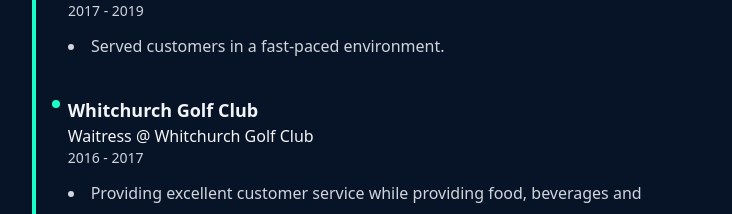
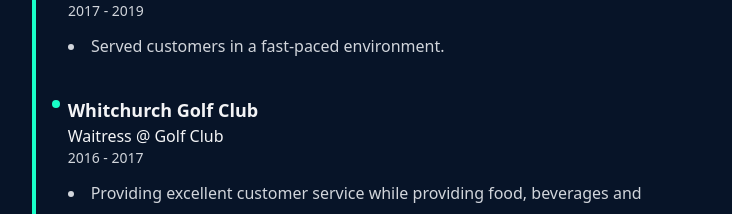
Before and after one commit to suhanpark/suhanpark.github.io, a Next.js app: page / in a window 1280 px wide. Shown: the part 1960-2174 px from the top of the page, without its empty margins (272-1004 px from the left). Built offline with nearby package versions, Linux system fonts and the light colour scheme.

Commit message:
Update Experience.tsx

```diff
--- a/src/components/home/Experience.tsx
+++ b/src/components/home/Experience.tsx
@@ -84,9 +84,7 @@
           <div className="bg-[#18ffc9] h-2 w-[1.3rem] md:w-2 rounded-full mt-1 mr-2"></div>
           <div className="flex-grow">
             <h3 className="font-semibold text-lg ">Whitchurch Golf Club</h3>
-            <p className="text-base leading-6 ">
-              Waitress @ Whitchurch Golf Club
-            </p>
+            <p className="text-base leading-6 ">Waitress @ Golf Club</p>
             <p className="text-sm text-gray-300">2016 - 2017</p>
             <ul className="list-disc list-inside mt-2 text-gray-300">
               <li>
```
